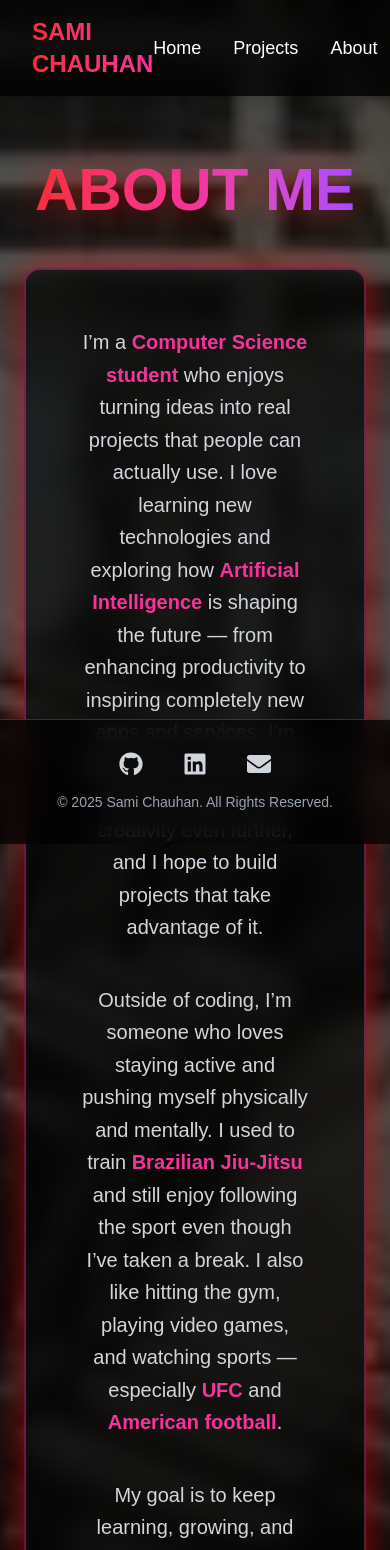
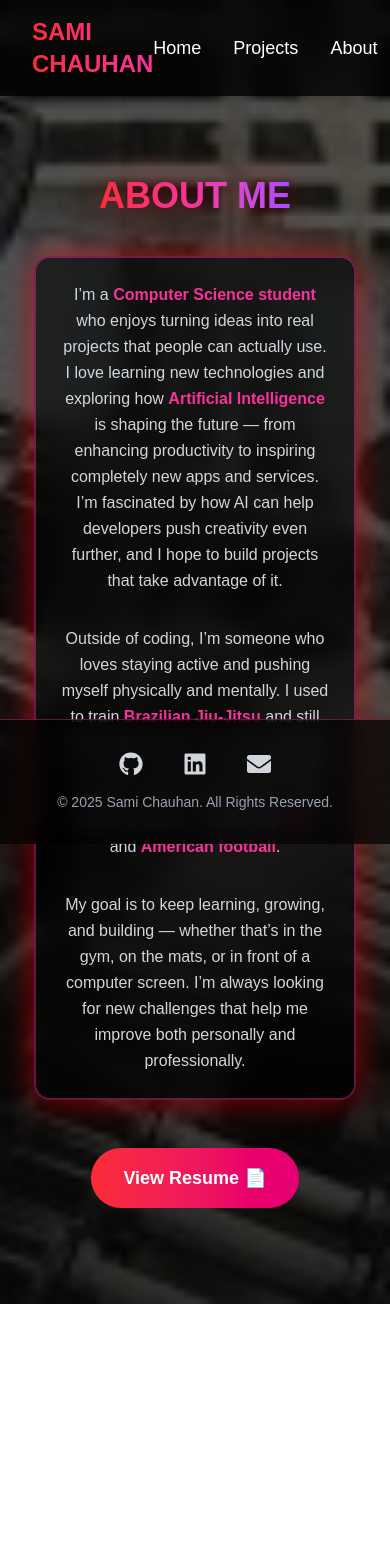
Before and after one commit to scKamui/portfolio, a Next.js app: page /about in a window 390 px wide. Shown: the top 1550 px of the page. After the commit the page ends 1304 px from the top, so only its background shows below. Built offline with nearby package versions, Linux system fonts and the light colour scheme.

Commit message:
Make home and about pages fully responsive and scrollable across all devices

```diff
--- a/pages/about.js
+++ b/pages/about.js
@@ -18,7 +18,7 @@ export default function About() {
   const images = ["/gym.jpeg", "/bjj.jpeg", "/football.jpeg"];
 
   return (
-    <div className="relative min-h-screen text-white flex flex-col overflow-hidden">
+    <div className="relative min-h-screen text-white flex flex-col overflow-y-auto">
       {/* === Crisp Animated Background === */}
       <div className="absolute inset-0">
         {images.map((img, index) => (
@@ -37,6 +37,7 @@ export default function About() {
             transition={{ duration: 2, ease: "easeInOut" }}
           />
         ))}
+
         {/* Overlay for readability */}
         <div className="absolute inset-0 bg-gradient-to-b from-black/70 via-black/65 to-black/80 z-10" />
       </div>
@@ -45,9 +46,9 @@ export default function About() {
       <Navbar />
 
       {/* === Main Section === */}
-      <main className="relative z-20 flex-grow flex flex-col items-center text-center px-6 pt-16 md:pt-20">
+      <main className="relative z-20 flex flex-col items-center text-center px-4 sm:px-6 md:px-10 pt-20 pb-24 flex-grow">
         <motion.h1
-          className="text-6xl font-extrabold mb-12 bg-gradient-to-r from-red-500 via-pink-500 to-purple-500 bg-clip-text text-transparent drop-shadow-[0_0_20px_#e60000a0]"
+          className="text-4xl sm:text-5xl md:text-6xl font-extrabold mb-10 bg-gradient-to-r from-red-500 via-pink-500 to-purple-500 bg-clip-text text-transparent drop-shadow-[0_0_20px_#e60000a0]"
           initial={{ opacity: 0, y: 30 }}
           animate={{ opacity: 1, y: 0 }}
           transition={{ duration: 0.6 }}
@@ -57,13 +58,17 @@ export default function About() {
 
         {/* === Frosted Glass Box === */}
         <motion.div
-          className="bg-black/60 backdrop-blur-md border-2 border-pink-500/40 rounded-2xl p-14 md:p-20 shadow-[0_0_35px_#e60000a0] max-w-5xl w-full text-gray-300 text-xl md:text-2xl leading-relaxed"
+          className="bg-black/60 backdrop-blur-md border-2 border-pink-500/40 rounded-2xl
+                     p-6 sm:p-8 md:p-10 lg:p-12
+                     shadow-[0_0_35px_#e60000a0]
+                     w-[90%] sm:w-[80%] md:max-w-4xl
+                     text-gray-300 text-base sm:text-lg md:text-xl leading-relaxed"
           initial={{ opacity: 0, scale: 0.95 }}
           animate={{ opacity: 1, scale: 1 }}
           transition={{ duration: 0.8 }}
         >
           {/* --- Tech + AI paragraph --- */}
-          <p className="mb-10">
+          <p className="mb-8">
             I’m a <span className="text-pink-500 font-semibold">Computer Science student</span> who enjoys turning ideas
             into real projects that people can actually use. I love learning new technologies and exploring how{" "}
             <span className="text-pink-500 font-semibold">Artificial Intelligence</span> is shaping the future — from
@@ -72,19 +77,19 @@ export default function About() {
           </p>
 
           {/* --- Personal paragraph --- */}
-          <p className="mb-10">
-            Outside of coding, I’m someone who loves staying active and pushing myself physically and mentally.
-            I used to train <span className="text-pink-500 font-semibold">Brazilian Jiu-Jitsu</span> and still enjoy following the sport even though I’ve taken a break.
-            I also like hitting the gym, playing video games, and watching sports — especially{" "}
-            <span className="text-pink-500 font-semibold">UFC</span> and{" "}
+          <p className="mb-8">
+            Outside of coding, I’m someone who loves staying active and pushing myself physically and mentally. I used to
+            train <span className="text-pink-500 font-semibold">Brazilian Jiu-Jitsu</span> and still enjoy following the
+            sport even though I’ve taken a break. I also like hitting the gym, playing video games, and watching sports —
+            especially <span className="text-pink-500 font-semibold">UFC</span> and{" "}
             <span className="text-pink-500 font-semibold">American football</span>.
           </p>
 
           {/* --- Closing paragraph --- */}
           <p>
-            My goal is to keep learning, growing, and building — whether that’s in the gym, on the mats,
-            or in front of a computer screen. I’m always looking for new challenges that help me improve
-            both personally and professionally.
+            My goal is to keep learning, growing, and building — whether that’s in the gym, on the mats, or in front of a
+            computer screen. I’m always looking for new challenges that help me improve both personally and
+            professionally.
           </p>
         </motion.div>
 
@@ -93,7 +98,7 @@ export default function About() {
           href="/Tech_Resume.pdf"
           target="_blank"
           rel="noopener noreferrer"
-          className="bg-gradient-to-r from-red-500 to-pink-600 px-10 py-5 mt-16 rounded-full text-xl font-semibold text-white hover:scale-110 hover:shadow-[0_0_30px_#e60000a0] transition duration-300"
+          className="bg-gradient-to-r from-red-500 to-pink-600 px-8 sm:px-10 py-4 sm:py-5 mt-12 rounded-full text-lg sm:text-xl font-semibold text-white hover:scale-110 hover:shadow-[0_0_30px_#e60000a0] transition duration-300"
           initial={{ opacity: 0, scale: 0.9 }}
           animate={{ opacity: 1, scale: 1 }}
           transition={{ delay: 0.7, duration: 0.6 }}
--- a/pages/index.js
+++ b/pages/index.js
@@ -15,7 +15,7 @@ import {
 export default function Home() {
   return (
     <div
-      className="relative min-h-screen text-white overflow-hidden flex flex-col"
+      className="relative min-h-screen text-white overflow-y-auto flex flex-col"
       style={{
         backgroundImage: "url('/portfoliopic.jpg')",
         backgroundSize: "cover",
@@ -32,22 +32,25 @@ export default function Home() {
       </div>
 
       {/* Main Content */}
-      <div className="relative z-10 flex flex-col items-center justify-center text-center px-6 pb-40 -mt-20 flex-grow">
+      <div className="relative z-10 flex flex-col items-center justify-center text-center px-4 sm:px-6 md:px-8 py-20 flex-grow">
         {/* Frosted Glass Box */}
         <motion.div
-          className="bg-black/60 backdrop-blur-md border-2 border-pink-500/40 rounded-2xl p-8 md:p-12 shadow-[0_0_25px_#e60000a0] max-w-2xl w-full mx-auto"
+          className="bg-black/60 backdrop-blur-md border-2 border-pink-500/40 rounded-2xl
+                     p-6 sm:p-8 md:p-10 lg:p-12
+                     shadow-[0_0_25px_#e60000a0]
+                     w-[90%] sm:w-[80%] md:max-w-2xl lg:max-w-3xl mx-auto"
           initial={{ opacity: 0, scale: 0.9 }}
           animate={{ opacity: 1, scale: 1 }}
           transition={{ duration: 0.8 }}
         >
           {/* Heading */}
           <motion.h2
-            className="text-5xl md:text-6xl font-extrabold mb-4 leading-tight"
+            className="text-4xl sm:text-5xl md:text-6xl font-extrabold mb-4 leading-tight"
             initial={{ opacity: 0, y: 40 }}
             animate={{ opacity: 1, y: 0 }}
             transition={{ duration: 0.8 }}
           >
-            What's up, I'm{" "}
+            What&apos;s up, I&apos;m{" "}
             <span className="bg-gradient-to-r from-red-500 via-pink-500 to-purple-500 bg-clip-text text-transparent">
               Sami
             </span>
@@ -55,29 +58,30 @@ export default function Home() {
 
           {/* Tagline */}
           <motion.p
-            className="text-lg md:text-xl text-pink-400 italic mb-6"
+            className="text-base sm:text-lg md:text-xl text-pink-400 italic mb-6"
             initial={{ opacity: 0 }}
             animate={{ opacity: 1 }}
             transition={{ delay: 0.3, duration: 0.8 }}
           >
-            "Turning code into creativity and ideas into software."
+            “Turning code into creativity and ideas into software.”
           </motion.p>
 
           {/* Subtext */}
           <motion.p
-            className="text-base md:text-lg text-gray-300 max-w-xl mb-8 leading-relaxed"
+            className="text-sm sm:text-base md:text-lg text-gray-300 max-w-2xl mb-8 leading-relaxed mx-auto"
             initial={{ opacity: 0 }}
             animate={{ opacity: 1 }}
             transition={{ delay: 0.4, duration: 0.8 }}
           >
-            I'm a Computer Science student who enjoys solving problems, creating cool projects,
-            and learning something new with every line of code. I'm constantly exploring new ways
-            to improve my skills, challenge myself, and build projects I'm proud of.
+            I&apos;m a Computer Science student who enjoys solving problems, creating cool
+            projects, and learning something new with every line of code. I&apos;m constantly
+            exploring new ways to improve my skills, challenge myself, and build projects
+            I&apos;m proud of.
           </motion.p>
 
           {/* Tech Stack Icons */}
           <motion.div
-            className="flex flex-wrap justify-center gap-6 text-4xl mb-8"
+            className="flex flex-wrap justify-center gap-6 text-3xl sm:text-4xl mb-8"
             initial={{ opacity: 0 }}
             animate={{ opacity: 1 }}
             transition={{ delay: 0.5, duration: 0.8 }}
@@ -97,7 +101,7 @@ export default function Home() {
           {/* Button */}
           <motion.a
             href="/projects"
-            className="bg-gradient-to-r from-red-500 to-pink-600 px-8 py-3 rounded-full text-base md:text-lg font-semibold hover:opacity-90 transition duration-200 shadow-lg"
+            className="bg-gradient-to-r from-red-500 to-pink-600 px-6 sm:px-8 py-3 rounded-full text-base md:text-lg font-semibold hover:opacity-90 transition duration-200 shadow-lg"
             initial={{ opacity: 0, scale: 0.9 }}
             animate={{ opacity: 1, scale: 1 }}
             transition={{ delay: 0.6, duration: 0.5 }}
@@ -113,31 +117,30 @@ export default function Home() {
           animate={{ opacity: 1 }}
           transition={{ delay: 1, duration: 0.8 }}
         >
-          {/* Card 1 */}
-          <div className="bg-black/60 backdrop-blur-md border-2 border-pink-500/40 rounded-xl p-6 shadow-[0_0_25px_#e60000a0] transition hover:scale-105">
-            <h3 className="text-pink-400 font-bold mb-3 text-2xl tracking-wide">🎓 STUDENT</h3>
-            <p className="text-gray-300 text-base leading-relaxed">
-              I am currently a 4th-Year Computer Science major.
-            </p>
-          </div>
-
-          {/* Card 2 */}
-          <div className="bg-black/60 backdrop-blur-md border-2 border-pink-500/40 rounded-xl p-6 shadow-[0_0_25px_#e60000a0] transition hover:scale-105">
-            <h3 className="text-pink-400 font-bold mb-3 text-2xl tracking-wide">💻 PROJECTS</h3>
-            <p className="text-gray-300 text-base leading-relaxed">
-              Built some things. Check them out. Always working towards creating better and cooler
-              projects. I will add them as I build them.
-            </p>
-          </div>
-
-          {/* Card 3 */}
-          <div className="bg-black/60 backdrop-blur-md border-2 border-pink-500/40 rounded-xl p-6 shadow-[0_0_25px_#e60000a0] transition hover:scale-105">
-            <h3 className="text-pink-400 font-bold mb-3 text-2xl tracking-wide">🚀 GOALS</h3>
-            <p className="text-gray-300 text-base leading-relaxed">
-              Actively seeking a software engineering internship so I can apply my skills and grow
-              professionally.
-            </p>
-          </div>
+          {[
+            {
+              title: "🎓 STUDENT",
+              text: "I am currently a 4th-Year Computer Science major.",
+            },
+            {
+              title: "💻 PROJECTS",
+              text: "Built some things. Check them out. Always working towards creating better and cooler projects.",
+            },
+            {
+              title: "🚀 GOALS",
+              text: "Actively seeking a software engineering internship so I can apply my skills and grow professionally.",
+            },
+          ].map((card, i) => (
+            <div
+              key={i}
+              className="bg-black/60 backdrop-blur-md border-2 border-pink-500/40 rounded-xl p-6 shadow-[0_0_25px_#e60000a0] transition hover:scale-105"
+            >
+              <h3 className="text-pink-400 font-bold mb-3 text-xl md:text-2xl tracking-wide">
+                {card.title}
+              </h3>
+              <p className="text-gray-300 text-sm md:text-base leading-relaxed">{card.text}</p>
+            </div>
+          ))}
         </motion.div>
       </div>
 
```
